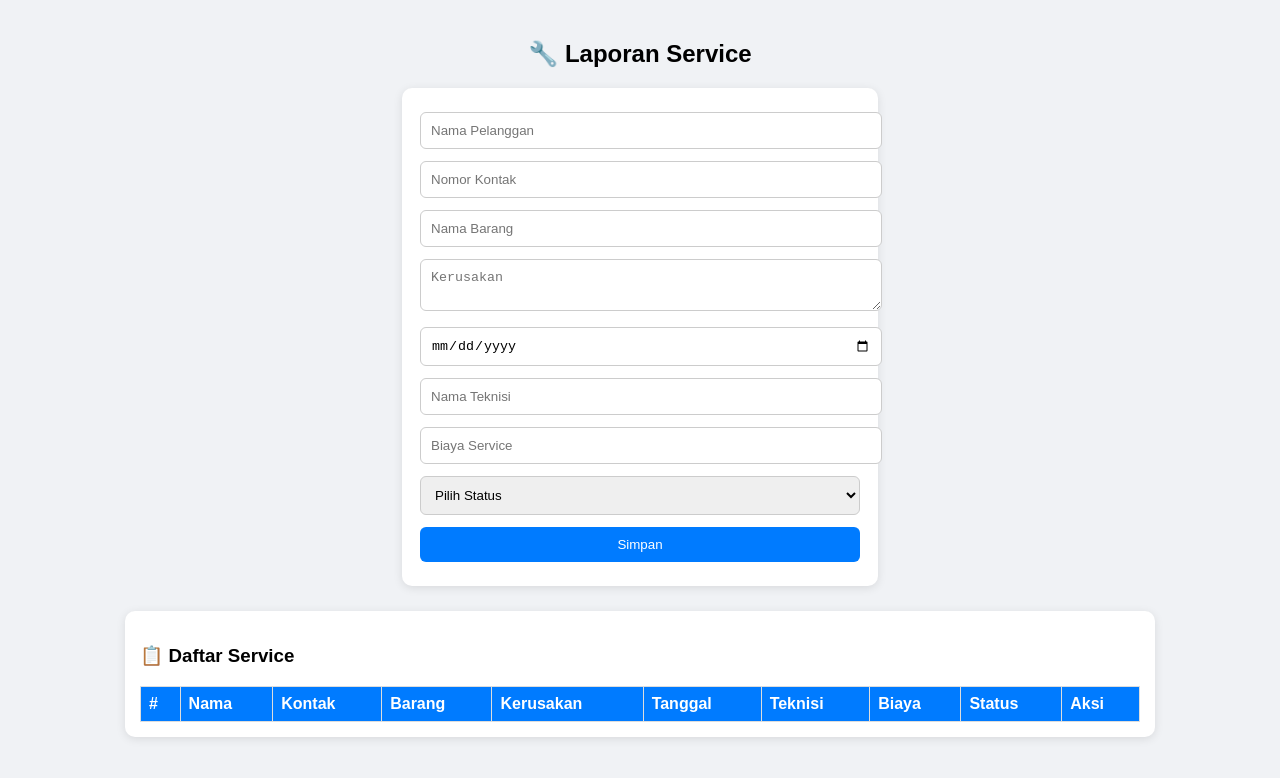
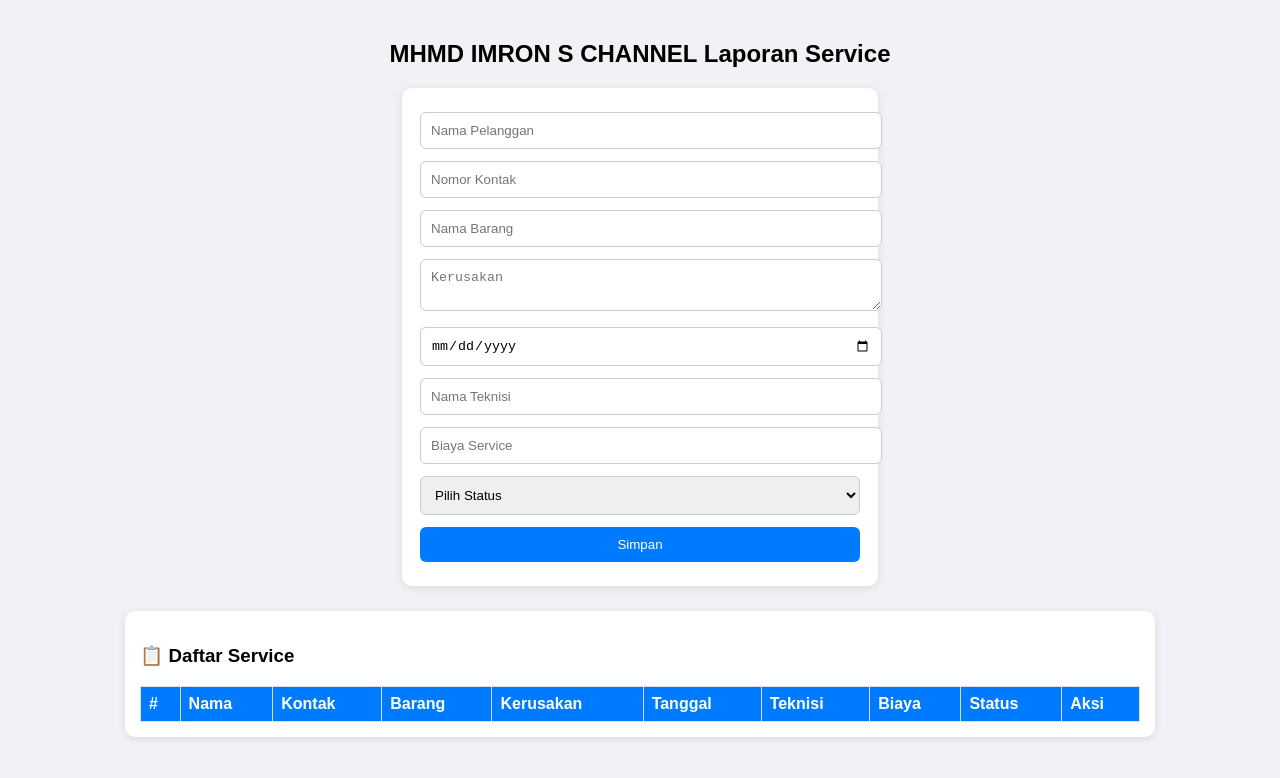
Before and after one commit to aisyah866/Data-laporan-service, a plain HTML site: page index.html in a window 1280 px wide. Drawn offline with Linux system fonts and the light colour scheme; no server answers.

Commit message:
Update title and heading in index.html

```diff
--- a/index.html
+++ b/index.html
@@ -2,7 +2,7 @@
 <html>
 <head>
   <meta charset="utf-8">
-  <title>🔧 Laporan Service — Aplikasiku</title>
+  <title>🔧 Laporan Service mhmd imron s channel </title>
   <meta name="viewport" content="width=device-width, initial-scale=1">
   <link rel="manifest" href="manifest.json">
 <meta name="theme-color" content="#007bff">
@@ -25,7 +25,7 @@
   </style>
 </head>
 <body>
-  <h2>🔧 Laporan Service</h2>
+  <h2>MHMD IMRON S CHANNEL Laporan Service</h2>
 
   <form id="serviceForm" autocomplete="off">
     <input name="nama" id="nama" placeholder="Nama Pelanggan" required>
```
